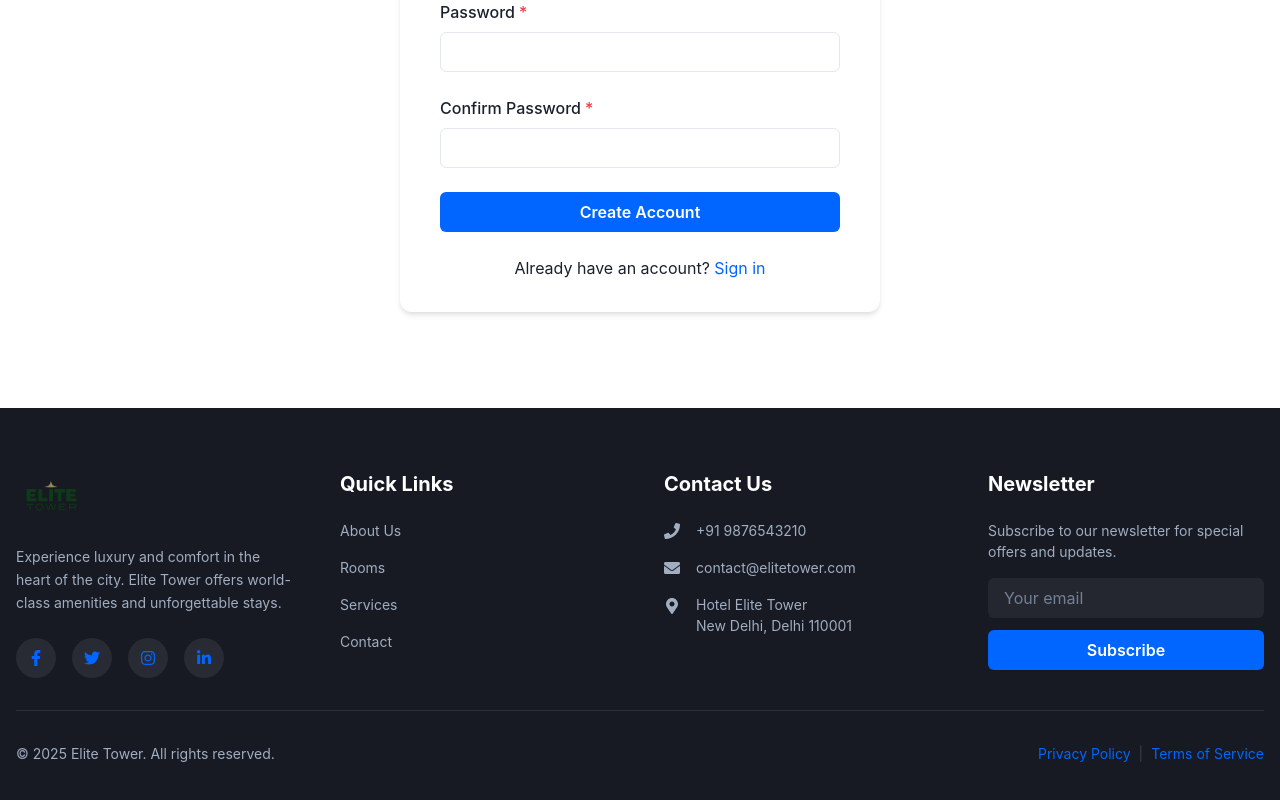
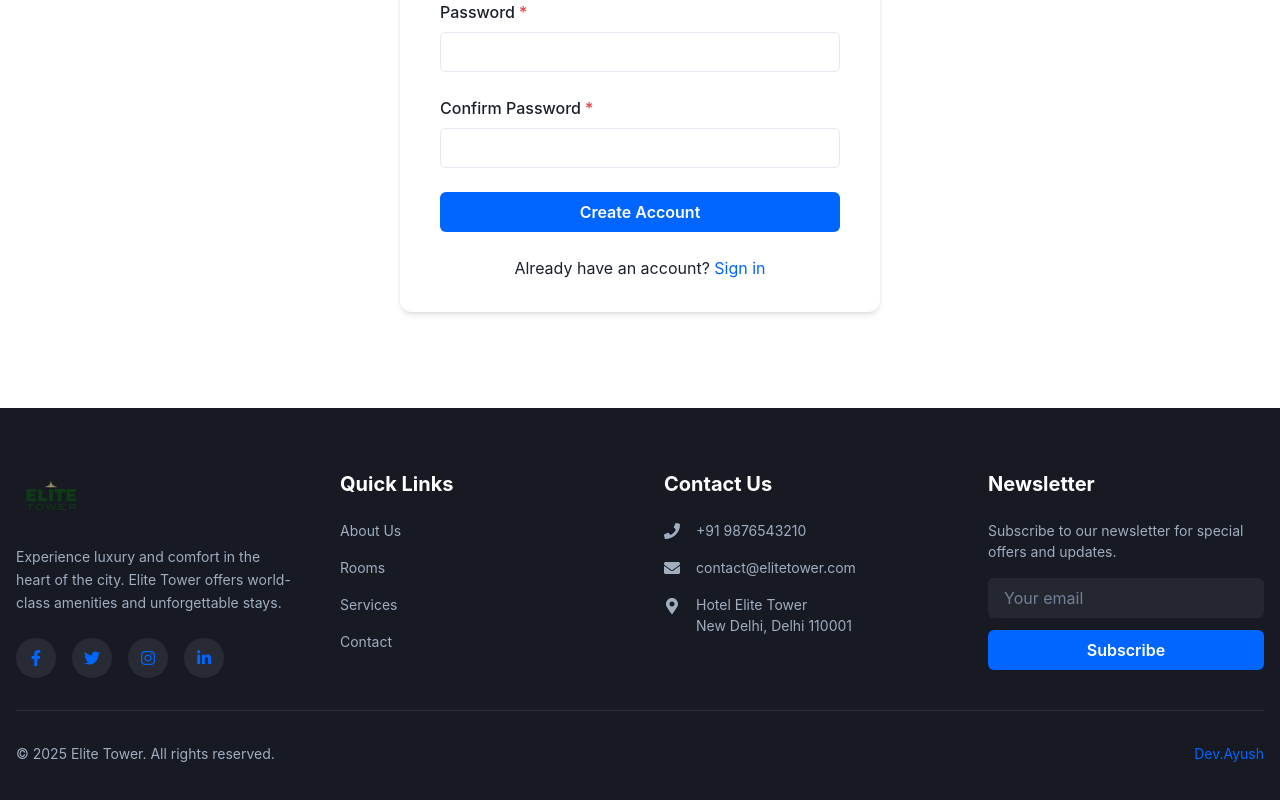
Before and after one commit to 9A-Ayush/elite-tower_Mern, a React (Vite) app: page /signup in a window 1280 px wide. Shown: the part 523-1323 px from the top of the page. Built offline with nearby package versions, Linux system fonts and the light colour scheme.

Commit message:
Update Footer.jsx

```diff
--- a/src/components/Footer.jsx
+++ b/src/components/Footer.jsx
@@ -246,15 +246,9 @@ function Footer() {
               _hover={{ color: 'brand.500' }}
               transition="all 0.3s"
             >
-              Privacy Policy
+              Dev.Ayush
             </Link>
-            <Link
-              href="#"
-              _hover={{ color: 'brand.500' }}
-              transition="all 0.3s"
-            >
-              Terms of Service
-            </Link>
+
           </Stack>
         </Stack>
       </Container>
```
